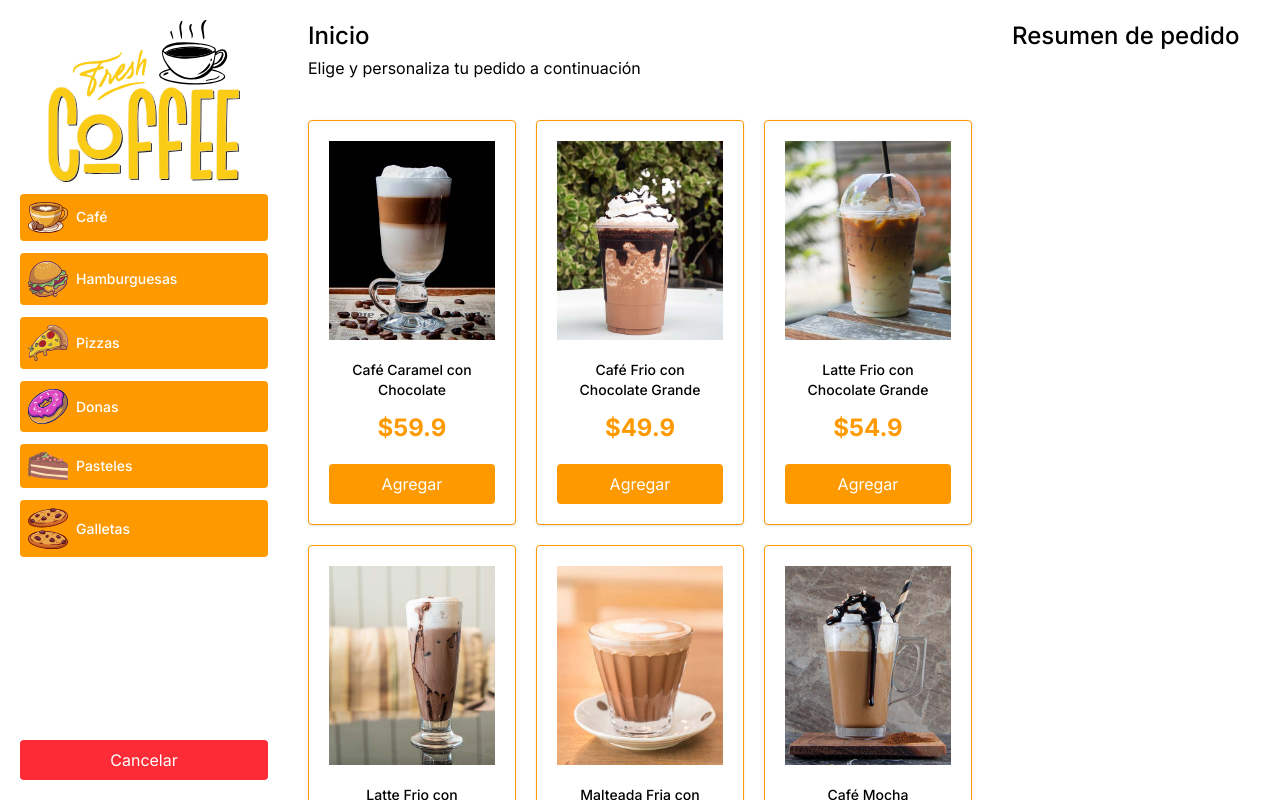
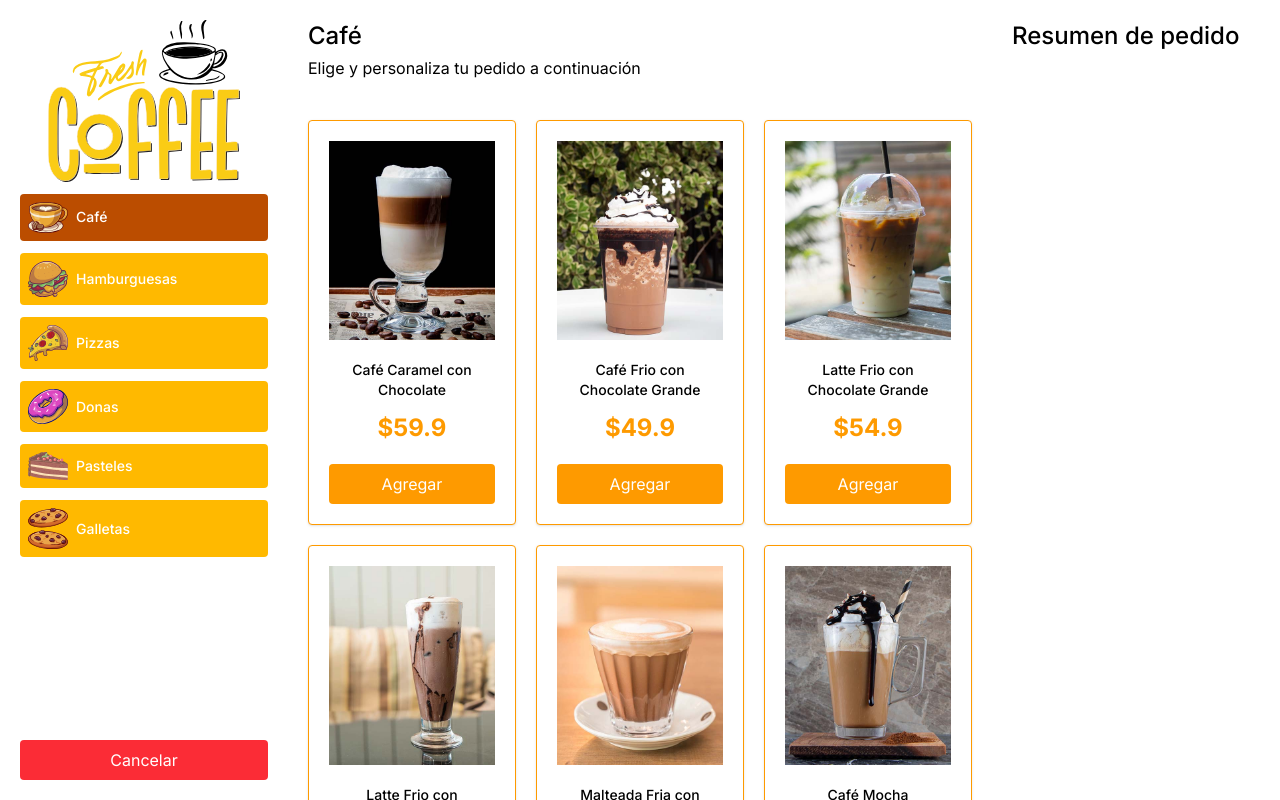
Before and after one commit to devjmmg/kiosk-react, a React (Vite) app: page / in a window 1280 px wide. Built offline with nearby package versions, Linux system fonts and the light colour scheme.

Commit message:
Creando un Context API para manejar el estado de la App

```diff
--- a/src/components/Category.jsx
+++ b/src/components/Category.jsx
@@ -1,12 +1,14 @@
+import useKiosk from "../hooks/useKiosk";
+
 export default function Category({category}) {
 
+    const { handleClickCategory, currentCategory } = useKiosk();
     const { icono, nombre, id } = category;
 
-  return (
-    <div className="flex gap-2 items-center bg-amber-500 hover:bg-amber-600 ease-linear duration-300 transition-colors cursor-pointer text-white p-2 rounded">
-        <img src={`/img/icono_${icono}.svg`} className="w-10" alt="Imgen " />
-        <p className="font-medium text-sm">{nombre}</p>
-    </div>
-
-  )
+    return (
+        <button type="button" onClick={() => handleClickCategory(id)} className={`${currentCategory.id === id ? 'bg-amber-700' : 'bg-amber-400'} flex gap-2 items-center hover:bg-amber-700 ease-linear duration-300 transition-colors text-white p-2 rounded w-full cursor-pointer`}>
+            <img src={`/img/icono_${icono}.svg`}  className="w-10" alt={`Icono ${nombre}`} />
+            <span className="font-medium text-sm"> {nombre} </span>
+        </button>
+    )
 }
--- a/src/components/Sidebar.jsx
+++ b/src/components/Sidebar.jsx
@@ -1,7 +1,10 @@
-import { categories } from "../data/categories"
+import useKiosk from "../hooks/useKiosk"
 import Category from "./Category"
 
 export default function Sidebar() {
+
+    const { categories } = useKiosk();
+
     return (
         <div className="flex flex-col justify-between h-full p-5">
             <div>
--- /dev/null
+++ b/src/contexts/KioskProvider.jsx
@@ -0,0 +1,28 @@
+import { createContext, useState } from "react";
+import { categories as categoriesDB } from "../data/categories"
+
+const KioskContext = createContext();
+
+const KioskProvider = ({children}) => {
+
+    const [categories, setCategory] = useState(categoriesDB); // Valor inicial
+    const [currentCategory, setCurrentCategory] = useState(categories[0]);
+
+    const handleClickCategory = id => {
+        const category = categories.filter( c  => c.id === id)[0];
+        setCurrentCategory(category);
+    }
+
+    return (
+        <KioskContext.Provider value={{ categories, currentCategory, handleClickCategory }}>
+            {children}
+        </KioskContext.Provider>
+    );
+
+}
+
+export {
+    KioskProvider
+}
+
+export default KioskContext;
--- /dev/null
+++ b/src/hooks/useKiosk.js
@@ -0,0 +1,8 @@
+import { useContext } from "react";
+import KioskContext from "../contexts/kioskProvider";
+
+const useKiosk = () => {
+    return useContext(KioskContext);
+}
+
+export default useKiosk;
--- a/src/main.jsx
+++ b/src/main.jsx
@@ -1,11 +1,14 @@
 import { StrictMode } from 'react'
 import { createRoot } from 'react-dom/client'
 import { RouterProvider } from "react-router-dom";
+import { KioskProvider } from './contexts/kioskProvider';
 import router from './router';
 import './app.css'
 
 createRoot(document.getElementById('root')).render(
     <StrictMode>
-    <RouterProvider router={ router } />
+        <KioskProvider>
+            <RouterProvider router={ router } />
+        </KioskProvider>
     </StrictMode>,
 )
--- a/src/views/Index.jsx
+++ b/src/views/Index.jsx
@@ -1,11 +1,15 @@
-import { products } from '../data/products';
+import { products as productsDB } from '../data/products';
 import Product from '../components/Product';
+import useKiosk from '../hooks/useKiosk';
 
 export default function Index() {
-    console.log(products);
+
+    const { currentCategory } = useKiosk();
+    const products = productsDB.filter( p => p.categoria_id === currentCategory.id );
+
     return (
         <div className='p-5'>
-            <h1 className='font-medium text-2xl'>Inicio</h1>
+            <h1 className='font-medium text-2xl'>{currentCategory.nombre}</h1>
             <p className='mt-1'>Elige y personaliza tu pedido a continuación</p>
             <div className='grid grid-cols-1 md:grid-cols-2 lg:grid-cols-3 mt-10 gap-5'>
                 {products.map( product => (
```
